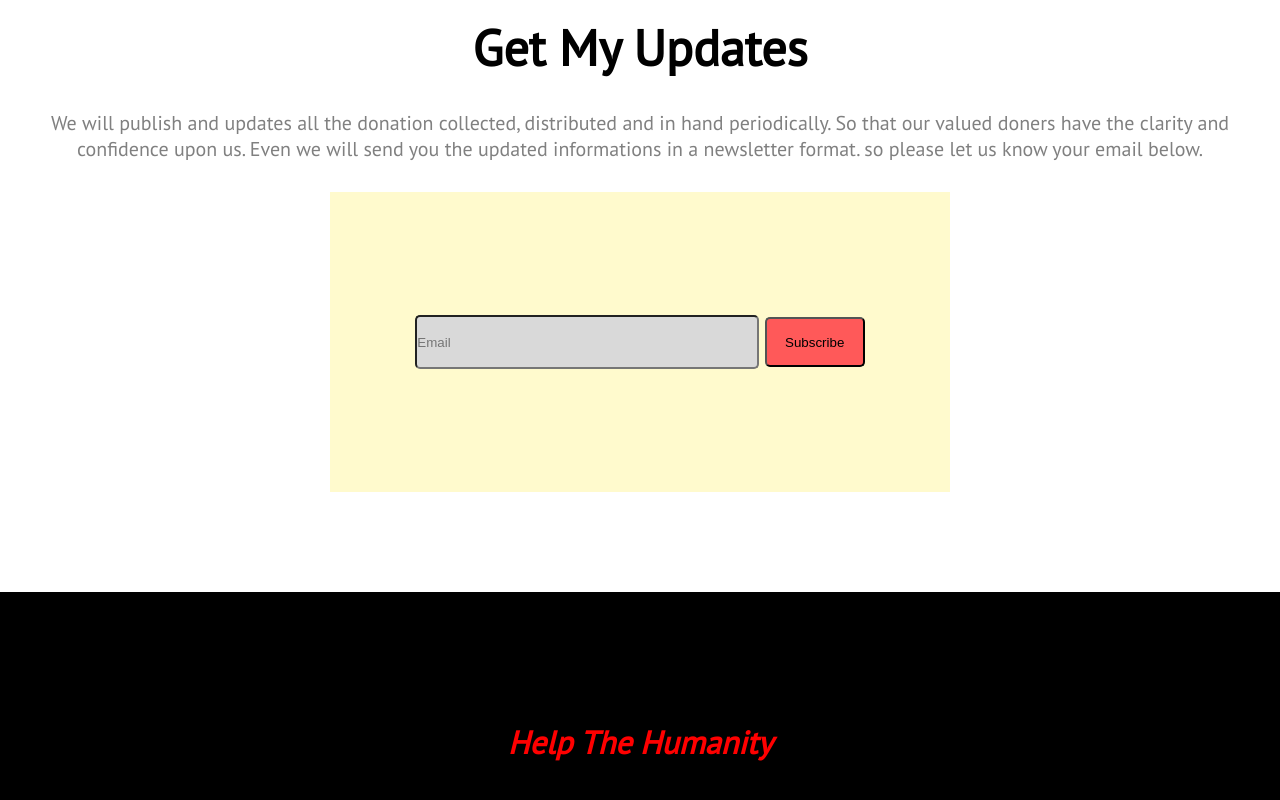
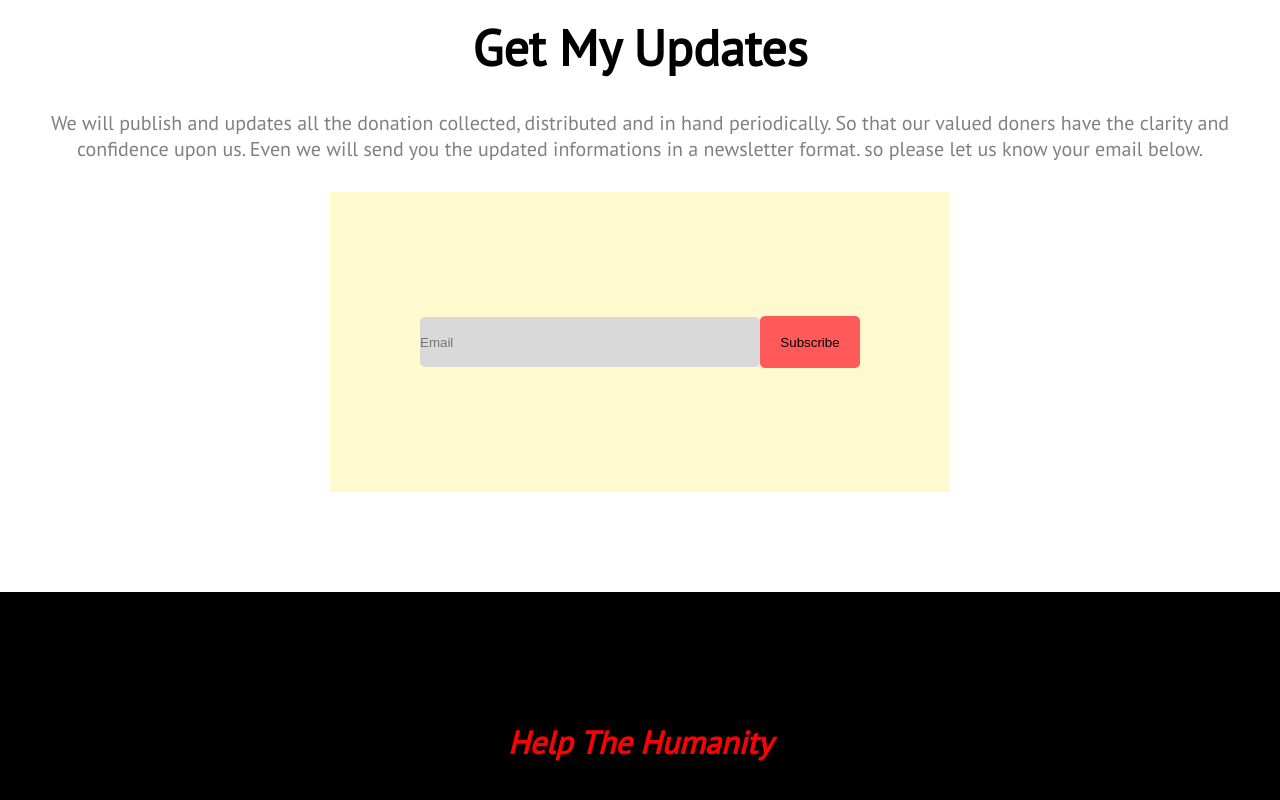
Before and after one commit to rudro54/Restart-5_Assignment_1, a plain HTML site: page index.html in a window 1280 px wide. Shown: the part 3276-4076 px from the top of the page. Drawn offline with Linux system fonts and the light colour scheme.

Commit message:
finishing touch

```diff
--- a/style.css
+++ b/style.css
@@ -313,6 +313,8 @@ body {
     border-radius: 5px;
     display: inline;
     margin: 0;
+    border: none;
+    outline: none;
 
 
 }
@@ -320,11 +322,13 @@ body {
 .email-input input[type=submit] {
 
     background-color: #ff5959;
-    height: 50px;
+    height: 52px;
     width: 100px;
     border-radius: 5px;
     margin: 0;
     display: inline;
+    border: none;
+    outline: none;
 
 
 }
```
Also changed, not shown: index.html (+2 -2 lines).
